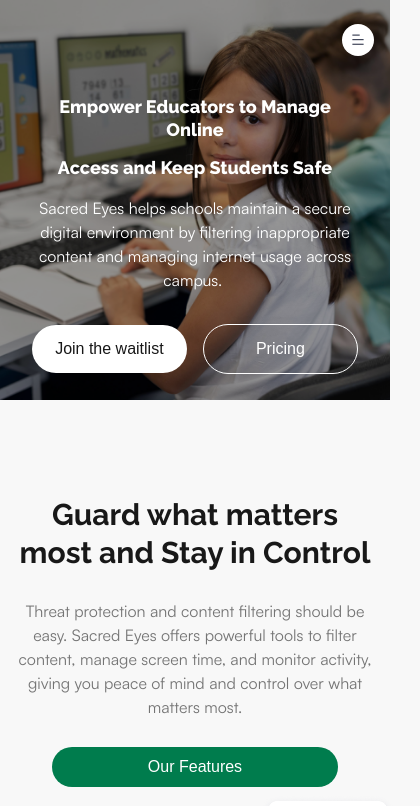
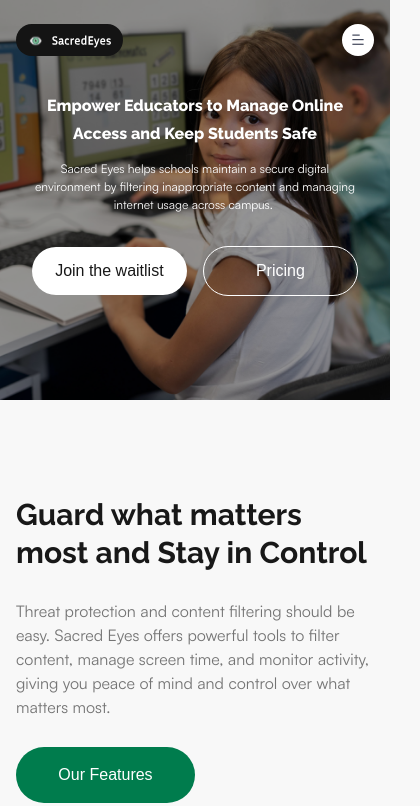
Before and after one commit to ajeigbepaul/sacredeye, a Next.js app: page / in a window 390 px wide. Shown: the top 806 px of the page, 420 px wide, since content can reach past the window. Built offline with nearby package versions, Linux system fonts and the light colour scheme.

Commit message:
mobile resp

```diff
--- a/app/layout.tsx
+++ b/app/layout.tsx
@@ -49,7 +49,7 @@
         className={`${satoshiFont.variable} ${satoshiFontBold.variable} ${geistMono.variable} ${secondaryFont.variable} ${secondaryFont2.variable} antialiased no-scrollbar bg-[#F8F8F8]`}
       >
         {" "}
-        <main className="no-scrollbar min-h-screen w-full">
+        <main className="no-scrollbar min-h-screen w-full overflow-x-hidden">
           {/* {children} */}
           <LayoutWithFooter>{children}</LayoutWithFooter>
         </main>
--- a/components/BannerInfo.tsx
+++ b/components/BannerInfo.tsx
@@ -18,17 +18,17 @@
 
     // xl:bg-orange-300 lg:bg-red-400 md:bg-green-400 sm:bg-blue-400 bg-black
     <div className="h-auto w-full max-w-7xl mx-auto flex flex-col items-center space-y-4 px-4 py-24 sm:py-12 md:py-40 lg:py-36 xl:py-60  ">
-      <div className="flex flex-col items-center text-center space-y-4 px-4 md:px-4 lg:px-6">
-        <h1 className="font-raleway font-extrabold text-white text-lg sm:text-2xl md:text-3xl lg:text-[48px] xl:text-6xl leading-tight">
+      <div className="flex flex-col items-center text-center md:space-y-4 space-y-2 px-2 md:px-4 lg:px-6">
+        <h1 className="font-raleway font-extrabold text-white text-[16px] sm:text-2xl md:text-3xl lg:text-[48px] xl:text-6xl leading-tight">
           {title}
         </h1>
-        <h1 className="font-raleway font-extrabold text-white text-lg sm:text-2xl md:text-3xl lg:text-[48px] xl:text-6xl leading-tight">
+        <h1 className="font-raleway font-extrabold text-white text-[16px] sm:text-2xl md:text-3xl lg:text-[48px] xl:text-6xl leading-tight">
           {title2}
         </h1>
       </div>
 
       <p
-        className={`font-satoshi font-medium text-white text-base px-4 lg:px-0 md:px-0 sm:text-lg md:text-lg lg:text-2xl text-center ${
+        className={`font-satoshi font-medium text-white text-[12px] px-4 lg:px-0 md:px-0 sm:text-lg md:text-lg lg:text-2xl text-center ${
           id === 1
             ? "w-full sm:w-3/4 md:w-[60%] lg:w-[55%]"
             : "w-full sm:w-3/4 md:w-[90%] lg:w-[75%]"
--- a/components/Feature.tsx
+++ b/components/Feature.tsx
@@ -9,16 +9,16 @@
     <section className="h-auto w-full flex items-center justify-center bg-[#F8F8F8] py-24">
       <div className="w-full max-w-5xl h-full grid grid-cols-1 lg:grid-cols-2 gap-8 px-4">
         <div className="w-full h-full flex items-center flex-col justify-center space-y-7 text-center lg:text-left">
-          <h2 className="font-raleway text-black text-3xl sm:text-4xl lg:text-5xl font-bold leading-tight lg:leading-snug">
+          <h2 className="font-raleway text-black text-3xl text-left sm:text-4xl lg:text-5xl font-bold leading-tight lg:leading-snug">
             Guard what matters most and Stay in Control
           </h2>
-          <p className="text-base sm:text-lg font-satoshi font-medium text-[#1D1D1D99]">
+          <p className="text-base sm:text-lg font-satoshi text-left font-medium text-[#1D1D1D99]">
             Threat protection and content filtering should be easy. Sacred Eyes
             offers powerful tools to filter content, manage screen time, and
             monitor activity, giving you peace of mind and control over what
             matters most.
           </p>
-          <div className="w-full flex justify-center lg:justify-start">
+          <div className="w-full flex justify-start lg:justify-start">
             <Button
               handleClick={() => {
                 document
@@ -26,7 +26,7 @@
                   ?.scrollIntoView({ behavior: "smooth" });
               }}
               name="Our Features"
-              buttonClass="md:p-4 p-2 rounded-full bg-[#007C4D] text-white w-[80%] sm:w-1/2 md:w-1/3 lg:w-[30%]"
+              buttonClass="md:p-4 p-4 rounded-full bg-[#007C4D] text-white w-[50%] sm:w-1/2 md:w-1/3 lg:w-[30%]"
             />
           </div>
         </div>
--- a/components/Footer.tsx
+++ b/components/Footer.tsx
@@ -9,7 +9,7 @@
       <div className="w-full max-w-5xl mx-auto h-full flex flex-col items-center py-8 px-4 lg:px-0">
         <div className="w-full flex flex-col lg:flex-row items-center lg:items-start justify-between space-y-8 lg:space-y-0 h-full">
           {/* Contact Information Section */}
-          <div className="w-full lg:w-[40%] h-full py-6 lg:py-10 flex flex-col items-center lg:items-start space-y-6">
+          <div className="w-full lg:w-[40%] h-full py-6 lg:py-10 flex flex-col items-start lg:items-start space-y-6">
             <div className="w-16 h-16 mb-6 lg:mb-2">
               <Image
                 src={"/eye.svg"}
@@ -19,8 +19,8 @@
                 className="object-contain"
               />
             </div>
-            <div className="flex flex-col space-y-4 text-center lg:text-left">
-              <div className="flex items-center justify-center lg:justify-start space-x-2">
+            <div className="flex flex-col space-y-4 text-left lg:text-left items-start">
+              <div className="flex items-center justify-start lg:justify-start space-x-2">
                 <Image src={"/mail.svg"} width={20} height={20} alt="email-icon" />
                 <h2 className="text-sm lg:text-base text-white font-medium">
                   hello@sacredeyes.app
@@ -43,7 +43,7 @@
 
           {/* Links Section */}
           <div className="w-full lg:w-[60%] py-6 lg:py-10">
-            <div className="grid grid-cols-2 md:grid-cols-3 gap-6 lg:gap-4 px-2">
+            <div className="grid grid-cols-1 md:grid-cols-3 gap-6 lg:gap-4 px-2">
               {/* Home Links */}
               <div className="text-white flex flex-col gap-2 mb-4 lg:mb-8">
                 <p className="font-semibold">Home</p>
--- a/components/How.tsx
+++ b/components/How.tsx
@@ -8,16 +8,19 @@
     <section className="h-auto w-full flex items-center justify-center bg-[#F8F8F8] py-24">
       <div className="w-full max-w-5xl h-full grid grid-cols-1 lg:grid-cols-2 gap-8 px-4">
         <div className="w-full h-full flex items-center flex-col justify-center space-y-7 text-center lg:text-left">
-          <h2 className="font-raleway text-black text-2xl sm:text-3xl lg:text-4xl font-bold lg:leading-snug">
+          <h2 className="font-raleway text-left text-black text-2xl sm:text-3xl lg:text-4xl font-bold lg:leading-snug">
             How Sacred Eyes Protects Your Digital World
           </h2>
-          <p className="text-base sm:text-lg font-satoshi font-medium text-[#1D1D1D99]">
+          <div className="w-full flex items-start justify-start">
+            <div className="w-14 h-[4px] bg-[#007C4D] rounded-lg" />
+          </div>
+          <p className="text-base sm:text-lg text-left font-satoshi font-medium text-[#1D1D1D99]">
             Sacred Eyes simplifies online protection by seamlessly filtering
             unwanted content and managing screen time. With just a few clicks,
             you can set up personalized filters, block harmful websites, and
             monitor online activity across all your devices.
           </p>
-          <div className="w-full flex justify-center lg:justify-start">
+          <div className="w-full flex justify-start lg:justify-start">
             <Button
               handleClick={() => {
                 document
@@ -25,7 +28,7 @@
                   ?.scrollIntoView({ behavior: "smooth" });
               }}
               name="Our Features"
-              buttonClass="md:p-4 p-2 rounded-full bg-[#007C4D] text-white w-[80%] sm:w-1/2 md:w-1/3 lg:w-[30%]"
+              buttonClass="md:p-4 p-4 rounded-full bg-[#007C4D] text-white w-[50%] sm:w-1/2 md:w-1/3 lg:w-[30%]"
             />
           </div>
         </div>
--- a/components/MobileNav.tsx
+++ b/components/MobileNav.tsx
@@ -1,8 +1,7 @@
 import React from "react";
 import { FaTimes } from "react-icons/fa";
-// import Button from "./Button";
 import Image from "next/image";
-// import NavLinks from "./NavLinks";
+import Link from "next/link";
 
 const MobileNav = ({
   closeMenu,
@@ -30,13 +29,15 @@
       <nav className="p-0 h-full w-full">
         <div className="h-full overflow-y-auto w-full">
           <div className="w-full max-w-7xl px-8 mx-auto flex items-start flex-col justify-between">
-            <Image
-              src={"/contactlogo.svg"}
-              alt="menuicon"
-              height={200}
-              width={200}
-              className="object-contain "
-            />
+            <Link href={"/"}>
+              <Image
+                src={"/contactlogo.svg"}
+                alt="menuicon"
+                height={100}
+                width={150}
+                className="object-contain "
+              />
+            </Link>
           </div>
         </div>
       </nav>
--- a/components/homecomponent/Header.tsx
+++ b/components/homecomponent/Header.tsx
@@ -85,7 +85,20 @@
           />
         </div>
       </div>
-      <div className="flex items-center justify-end pr-4">
+      {/* Mobile view */}
+      <div className="flex items-center justify-between px-4 md:hidden">
+        <div
+          className="w-[30%] cursor-pointer "
+          onClick={() => router.replace("/")}
+        >
+          <Image
+            src={`/logo.svg`}
+            alt="menuicon"
+            height={150}
+            width={170}
+            className="object-contain"
+          />
+        </div>
         <button
           onClick={toggleMenu}
           className="text-neutral-400 hover:text-white focus:outline-none flex md:hidden z-50" // Show on small and medium screens
```
Also changed, not shown: public/pitchgrad.svg (added).
